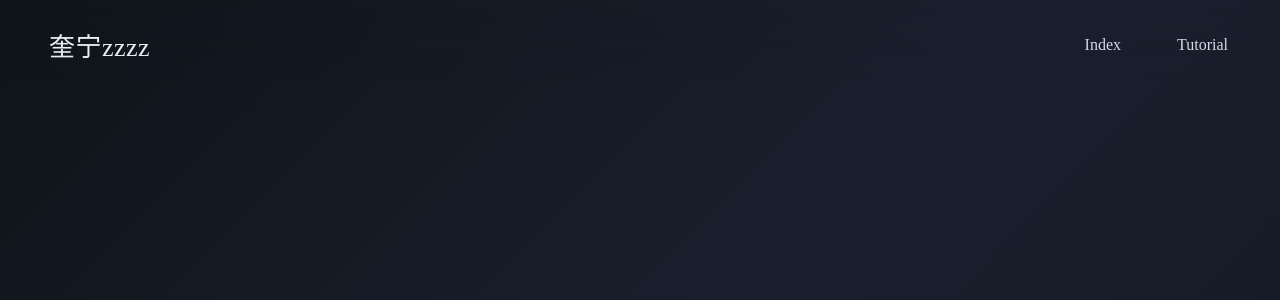
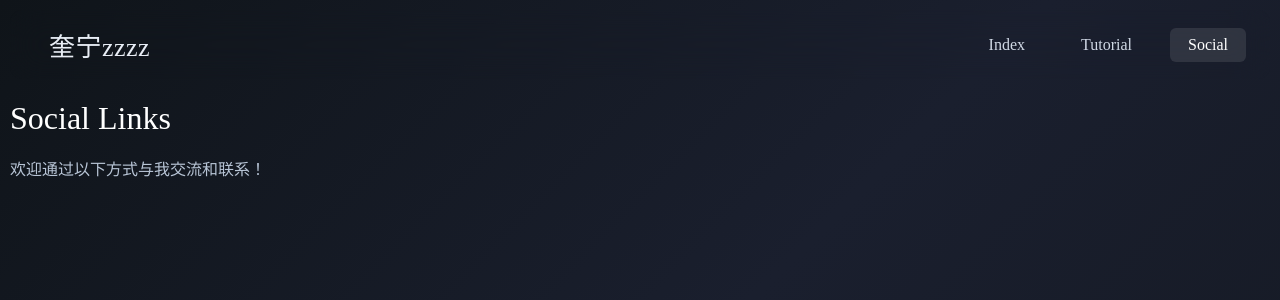
Before and after one commit to kuiningzzzz/Personal_Pages, a Vue app: page /social in a window 1280 px wide. Shown: the top 300 px of the page. Built offline with nearby package versions, Linux system fonts and the light colour scheme.

Commit message:
(add)friend_card(opt)social

```diff
--- a/src/components/header.vue
+++ b/src/components/header.vue
@@ -4,6 +4,7 @@
         <nav>
             <router-link to="/">Index</router-link>
             <router-link to="/tutorial">Tutorial</router-link>
+            <router-link to="/social">Social</router-link>
         </nav>
     </header>
 </template>
--- a/src/router/index.js
+++ b/src/router/index.js
@@ -1,6 +1,7 @@
 import { createRouter, createWebHistory } from 'vue-router'
 import home from '../views/home.vue'
 import tutorial from '../views/tutorial.vue'
+import social from '../views/social.vue'
 
 const routes = [
   {
@@ -12,6 +13,11 @@ const routes = [
     path: '/tutorial',
     name: 'tutorial',
     component: tutorial
+  },
+  {
+    path: '/social',
+    name: 'social',
+    component: social
   }
 ]
 
--- a/src/views/social.vue
+++ b/src/views/social.vue
@@ -0,0 +1,41 @@
+<template>
+    <div class="social_container">
+        <div class="social_header">
+            <h1>Social Links</h1>
+            <p>欢迎通过以下方式与我交流和联系！</p>
+        </div>
+    </div>
+</template>
+
+<style scoped>
+
+.social-container {
+    display: flex;
+    flex-direction: column;
+    align-items: center;
+    gap: 40px;
+    padding: 20px;
+    max-width: 1400px;
+    margin: 0 auto;
+}
+
+.social-header {
+    width: 90%;
+    text-align: center;
+}
+
+h1 {
+    color: #ffffff;
+    font-size: 32px;
+    font-weight: 500;
+    margin-bottom: 20px;
+}
+
+p {
+    color: #b8c5d6;
+    font-size: 16px;
+    line-height: 1.6;
+    margin: 10px 0;
+}
+
+</style>
```
